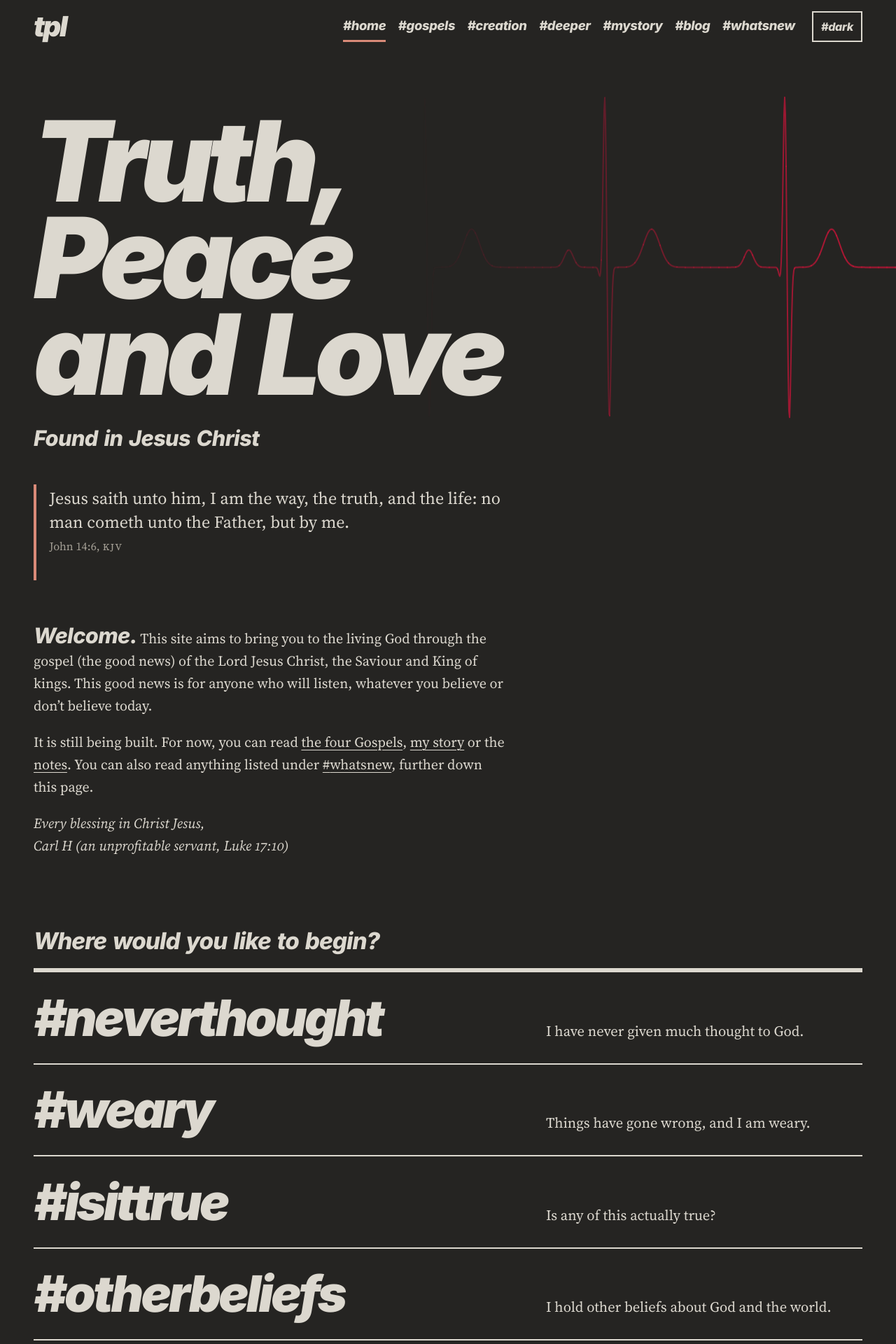
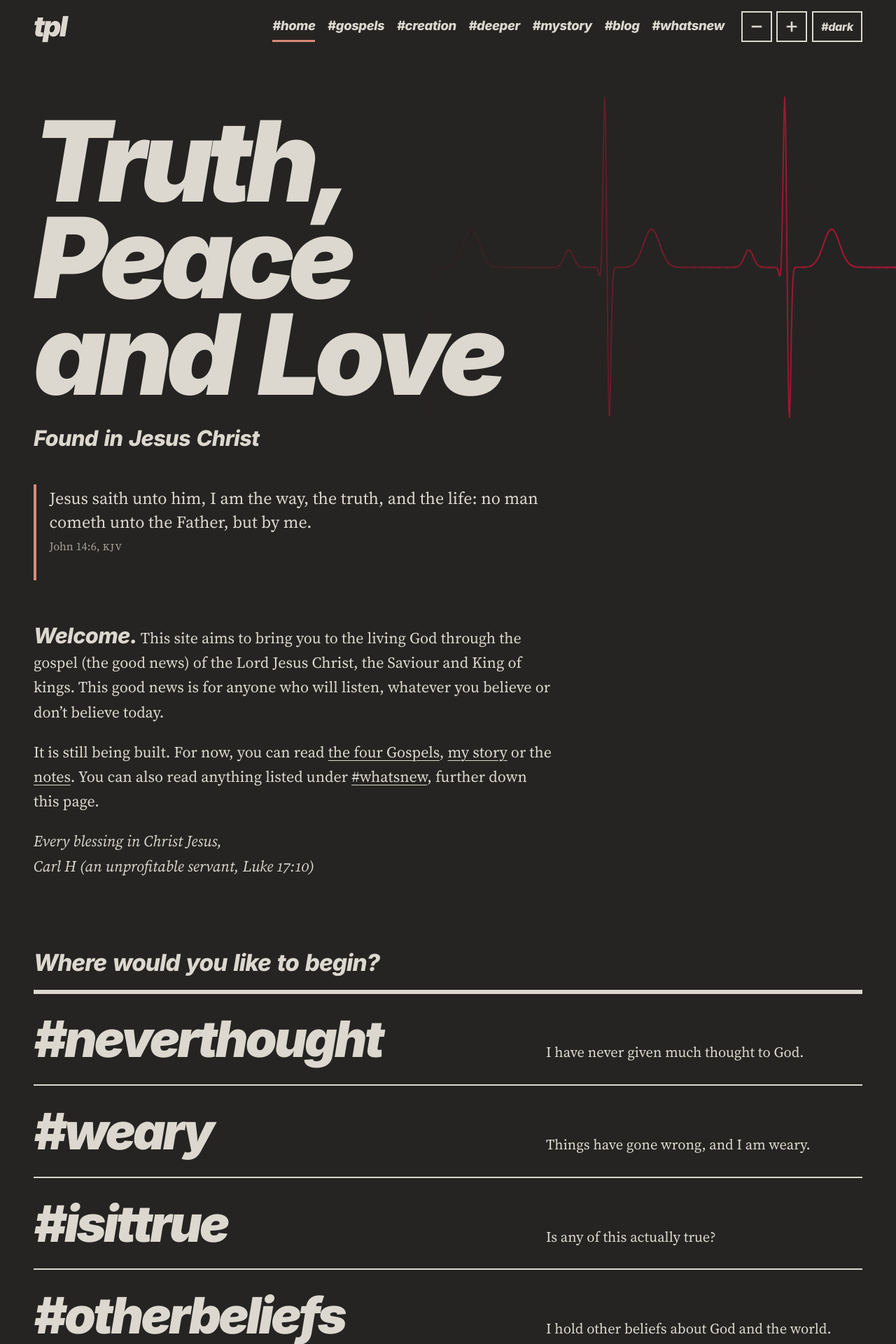
Before and after one commit to ForestWalkUK/truthpeaceandlove, a Jekyll site: the page built from index.md, in a window 1280 px wide. Shown: the top 1920 px of the page at 70% size. Built offline with Jekyll 4.4.1, drawn with Linux system fonts in a browser that asks for light colours; some of the changed text lies outside the part shown.

Commit message:
v3.3: Text size buttons and larger reading text
Feature: - and + buttons beside #dark/#light step the reading text through six sizes, remembered on the reader's device. Change: normal reading text 10% larger.

```diff
--- a/_config.yml
+++ b/_config.yml
@@ -3,7 +3,7 @@ lang: en-GB
 url: "https://forestwalkuk.github.io"
 baseurl: "/truthpeaceandlove"
 markdown: kramdown
-site_version: "3.2"
+site_version: "3.3"
 strapline: Found in Jesus Christ
 exclude:
   - README.md
--- a/_layouts/default.html
+++ b/_layouts/default.html
@@ -5,7 +5,7 @@
 <meta name="viewport" content="width=device-width, initial-scale=1, viewport-fit=cover">
 <title>{% if page.title and page.url != "/" %}{{ page.title }} | {% endif %}{{ site.title }}</title>
 {% if page.deck %}<meta name="description" content="{{ page.deck | strip_html | escape }}">{% endif %}
-<script>try{var t=localStorage.getItem("tpl-theme");if(t==="light"||t==="soft")document.documentElement.setAttribute("data-theme","light")}catch(e){}</script>
+<script>try{var t=localStorage.getItem("tpl-theme");if(t==="light"||t==="soft")document.documentElement.setAttribute("data-theme","light");var z=parseFloat(localStorage.getItem("tpl-size"));if([.8,.9,1.15,1.3,1.5].indexOf(z)>=0)document.documentElement.style.setProperty("--text-scale",z)}catch(e){}</script>
 <link rel="preload" href="{{ '/assets/fonts/SourceSerif4-Regular.woff2' | relative_url }}" as="font" type="font/woff2" crossorigin>
 <link rel="preload" href="{{ '/assets/fonts/Inter-900-Italic.woff2' | relative_url }}" as="font" type="font/woff2" crossorigin>
 <link rel="stylesheet" href="{{ '/assets/css/style.css' | relative_url }}?v={{ site.site_version }}">
@@ -23,7 +23,11 @@
 <script>/* Hide #whatsnew in the menu once its newest entry is more than a month old by the reader's calendar. */
 (function(){var li=document.querySelector(".menu li[data-newest]");if(!li)return;var p=li.getAttribute("data-newest").split("-"),d=new Date(+p[0],p[1]-1,+p[2]),l=new Date();l.setMonth(l.getMonth()-1);l.setHours(0,0,0,0);if(d<l)li.hidden=true})();</script>
 </nav>
-<button type="button" class="theme-toggle" id="theme-toggle" hidden><span class="hash" aria-hidden="true">#</span><span id="theme-name">dark</span></button>
+<div class="reader-controls">
+<button type="button" class="ctl size-btn" id="size-down" aria-label="Smaller text" hidden><svg viewBox="0 0 16 16" width="16" height="16" aria-hidden="true" focusable="false"><path d="M2 8h12" stroke="currentColor" stroke-width="2.6" stroke-linecap="square"/></svg></button>
+<button type="button" class="ctl size-btn" id="size-up" aria-label="Larger text" hidden><svg viewBox="0 0 16 16" width="16" height="16" aria-hidden="true" focusable="false"><path d="M2 8h12M8 2v12" stroke="currentColor" stroke-width="2.6" stroke-linecap="square"/></svg></button>
+<button type="button" class="ctl theme-toggle" id="theme-toggle" hidden><span class="hash" aria-hidden="true">#</span><span id="theme-name">dark</span></button>
+</div>
 </header>
 <main id="main" class="wrap">
 {% comment %} LORD and KJV are set in small capitals automatically on every page. Type them normally. {% endcomment %}
@@ -52,6 +56,15 @@ function other(){return cur()==="light"?"dark":"light"}
 function show(){n.textContent=cur();b.setAttribute("aria-label","Now showing "+cur()+" colours. Switch to "+other()+" colours.")}
 b.hidden=false;show();
 b.addEventListener("click",function(){var t=other();if(t==="dark")r.removeAttribute("data-theme");else r.setAttribute("data-theme","light");try{localStorage.setItem("tpl-theme",t)}catch(e){}show()});})();
+/* Text size (v3.3): the - and + buttons step the reading text through six sizes. 1 is the normal
+   size (already 10% larger than before v3.3). The choice is remembered on this device. */
+(function(){var S=[.8,.9,1,1.15,1.3,1.5],r=document.documentElement,dn=document.getElementById("size-down"),up=document.getElementById("size-up");if(!dn||!up)return;
+var i=2;try{var k=S.indexOf(parseFloat(localStorage.getItem("tpl-size")));if(k>=0)i=k}catch(e){}
+function set(n){i=Math.max(0,Math.min(S.length-1,n));if(S[i]===1)r.style.removeProperty("--text-scale");else r.style.setProperty("--text-scale",S[i]);
+try{if(S[i]===1)localStorage.removeItem("tpl-size");else localStorage.setItem("tpl-size",String(S[i]))}catch(e){}
+dn.setAttribute("aria-disabled",i===0?"true":"false");up.setAttribute("aria-disabled",i===S.length-1?"true":"false")}
+dn.hidden=up.hidden=false;set(i);
+dn.addEventListener("click",function(){set(i-1)});up.addEventListener("click",function(){set(i+1)});})();
 </script>
 {% unless page.verseclick == false %}
 <script type="text/javascript" src="https://av1611.com/verseclick/verseclick.js"></script>
--- a/assets/css/style.css
+++ b/assets/css/style.css
@@ -1,4 +1,4 @@
-/* Truth, Peace and Love - style.css - version 3.2 (typographic design) */
+/* Truth, Peace and Love - style.css - version 3.3 (typographic design) */
 
 /* Typefaces (SIL Open Font Licence), self-hosted:
    Source Serif 4 for reading (assets/fonts/OFL.txt);
@@ -34,7 +34,7 @@
 html{-webkit-text-size-adjust:100%;font-synthesis:small-caps;background:var(--paper)}
 body{
   margin:0;background:var(--paper);color:var(--ink);font-family:var(--serif);
-  font-size:clamp(1.0625rem,.95rem + .45vw,1.25rem);line-height:1.6;
+  font-size:calc(clamp(1.0625rem,.95rem + .45vw,1.25rem) * 1.1 * var(--text-scale,1));line-height:1.6;
   font-kerning:normal;font-variant-numeric:oldstyle-nums proportional-nums;
 }
 .wrap{max-width:82rem;margin-left:auto;margin-right:auto;padding-left:clamp(1.15rem,4vw,3rem);padding-right:clamp(1.15rem,4vw,3rem)}
@@ -58,17 +58,23 @@ main > .page-head,main > .hero,main > .doors-block,main > .more,main > .post{max
 .masthead{display:flex;flex-wrap:wrap;align-items:center;gap:.25rem 1.5rem;padding-top:1rem}
 .wordmark{order:1;font-family:var(--display);font-weight:900;font-style:italic;font-size:2.5rem;line-height:1;letter-spacing:-.06em;text-decoration:none;padding:.1rem .15rem .1rem 0}
 .masthead nav{order:2;margin-left:auto}
-.theme-toggle{order:3}
+.reader-controls{order:3;display:flex;gap:.4rem}
 .menu{list-style:none;margin:0;padding:0;display:flex;flex-wrap:wrap;column-gap:1.1rem;font-family:var(--display);font-weight:800;font-style:italic;font-size:1.15rem;letter-spacing:-.02em;font-variant-numeric:normal}
 .menu a{display:inline-flex;align-items:center;min-height:44px;text-decoration:none;border-bottom:3px solid transparent}
 .menu a:hover{border-bottom-color:var(--ink)}
 .menu a[aria-current]{border-bottom-color:var(--rubric)}
-.theme-toggle{flex:0 0 auto;min-width:44px;height:44px;display:inline-flex;align-items:center;justify-content:center;padding:0 .7rem;border:2px solid var(--ink);border-radius:0;background:transparent;color:var(--ink);cursor:pointer;font-family:var(--display);font-weight:800;font-style:italic;font-size:1rem;letter-spacing:-.02em}
-.theme-toggle[hidden]{display:none}
-.theme-toggle:hover{background:var(--ink);color:var(--paper)}
-.theme-toggle:hover .hash{color:var(--paper)}
+.ctl{flex:0 0 auto;min-width:44px;height:44px;display:inline-flex;align-items:center;justify-content:center;padding:0 .7rem;border:2px solid var(--ink);border-radius:0;background:transparent;color:var(--ink);cursor:pointer;font-family:var(--display);font-weight:800;font-style:italic;font-size:1rem;letter-spacing:-.02em}
+.ctl[hidden]{display:none}
+.ctl:hover{background:var(--ink);color:var(--paper)}
+.ctl:hover .hash{color:var(--paper)}
+/* Text size buttons (v3.3): square, beside #dark/#light. At the smallest or largest size the
+   button fades and does nothing. */
+.size-btn{width:44px;padding:0}
+.size-btn svg{display:block}
+.size-btn[aria-disabled="true"]{opacity:.35;cursor:default}
+.size-btn[aria-disabled="true"]:hover{background:transparent;color:var(--ink)}
 @media (max-width:52em){
-  .theme-toggle{order:2;margin-left:auto}
+  .reader-controls{order:2;margin-left:auto}
   .masthead nav{order:3;margin-left:0;flex-basis:100%}
 }
 
@@ -235,7 +241,7 @@ sup{line-height:0}
   :root,:root[data-theme]{--paper:#fff;--ink:#000;--muted:#333;--gloss:#888;--rubric:#000;color-scheme:light}
   body{font-size:11pt;line-height:1.45}
   .wrap{max-width:none;padding:0}
-  .masthead nav,.theme-toggle,.ecg,.verses,.chapter-nav,.skip,.doors-block,.more,.back{display:none!important}
+  .masthead nav,.reader-controls,.ecg,.verses,.chapter-nav,.skip,.doors-block,.more,.back{display:none!important}
   .hero-title,.tag-title,.tag-title.long{font-size:40pt}
   h1{font-size:28pt;margin-top:12pt}
   h2{font-size:16pt}
```
Also changed, not shown: PROJECT-STATE.txt (+7 -2 lines), CHANGELOG.txt.
